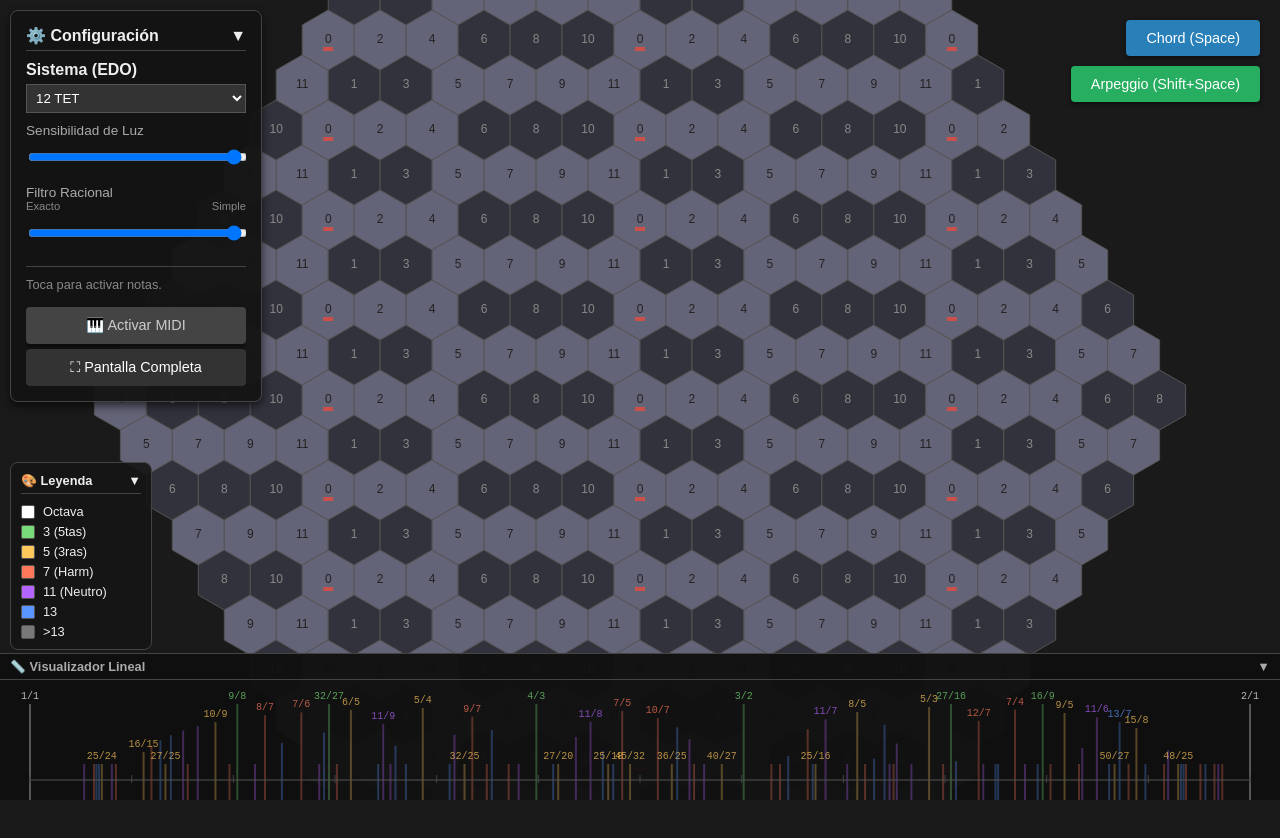
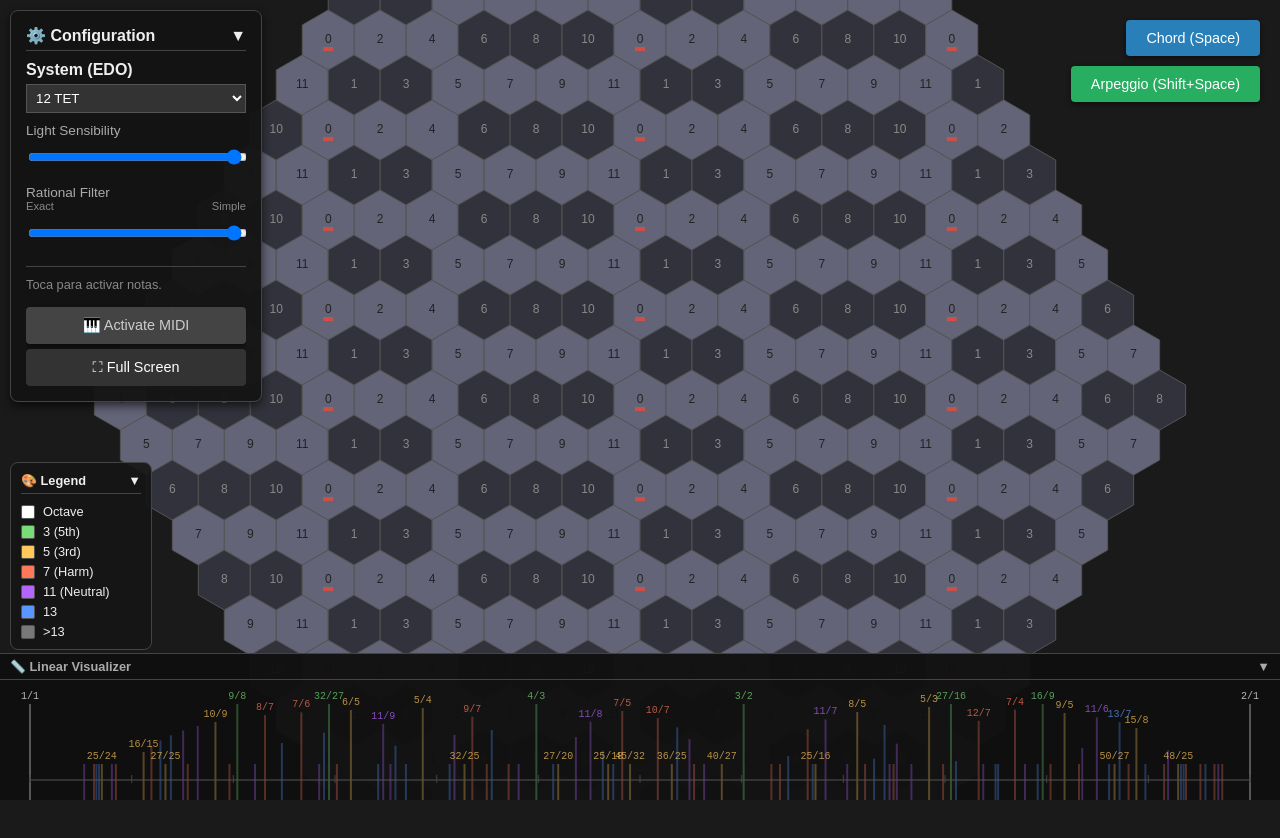
Before and after one commit to alvaro-gonzalez-redondo/hex-harmonics, a plain HTML site: page index.html in a window 1280 px wide. Drawn offline with Linux system fonts and the light colour scheme.

Commit message:
Translate texts

```diff
--- a/index.html
+++ b/index.html
@@ -22,11 +22,11 @@
     <!-- Panel UI Principal -->
     <div id="ui">
         <div class="panel-header" id="uiHeader">
-            <span>⚙️ Configuración</span>
+            <span>⚙️ Configuration</span>
             <span class="toggle-icon">▼</span>
         </div>
         <div class="panel-content" id="uiContent">
-            <div><strong>Sistema (EDO)</strong></div>
+            <div><strong>System (EDO)</strong></div>
             <select id="edoSelect">
                 <option value="12">12 TET</option>
                 <option value="19">19 TET</option>
@@ -35,22 +35,22 @@
                 <option value="72">72 TET</option>
             </select>
 
-            <label>Sensibilidad de Luz</label>
+            <label>Light Sensibility</label>
             <input type="range" id="sensSlider" min="5" max="80" value="80">
 
-            <label>Filtro Racional</label>
-            <div class="slider-labels"><span>Exacto</span><span>Simple</span></div>
+            <label>Rational Filter</label>
+            <div class="slider-labels"><span>Exact</span><span>Simple</span></div>
             <input type="range" id="complexitySlider" min="0.5" max="10.0" step="0.1" value="10.0">
 
             <div class="info" id="cellInfo">Toca para activar notas.</div>
 
             <!-- Botón MIDI Manual -->
             <button id="btnMidi" style="margin-top:15px; width:100%; background:#444; color:#ccc;" class="btn">
-                🎹 Activar MIDI
+                🎹 Activate MIDI
             </button>
             <div id="midiStatus" style="font-size:0.7em; text-align:center; margin-top:5px; color:#666; display:none;"></div>
 
-            <button id="btnFullscreen" class="btn" style="margin-top:5px; width:100%; background:#333;">⛶ Pantalla Completa</button>
+            <button id="btnFullscreen" class="btn" style="margin-top:5px; width:100%; background:#333;">⛶ Full Screen</button>
         </div>
     </div>
 
@@ -58,7 +58,7 @@
     <div id="legend">
         <!-- Cabecera que recibirá el click -->
         <div class="panel-header" id="legendHeader">
-            <span>🎨 Leyenda</span>
+            <span>🎨 Legend</span>
             <span class="toggle-icon">▼</span>
         </div>
         <!-- Contenido que se ocultará (AQUÍ ES DONDE FALTABA EL ID) -->
@@ -70,7 +70,7 @@
 
         <!-- Cabecera -->
         <div class="panel-header" id="linearHeader" style="background: rgba(15,15,15,0.95); padding: 5px 10px; border-top: 1px solid #444; margin: 0; color: #aaa; font-size: 0.8em;">
-            <span>📏 Visualizador Lineal</span>
+            <span>📏 Linear Visualizer</span>
             <span class="toggle-icon">▼</span>
         </div>
 
--- a/js/views.js
+++ b/js/views.js
@@ -218,7 +218,7 @@ export class Renderer {
         // Ya no hace falta poner el título aquí porque está en el HTML (header)
         // legendContainer.innerHTML = "<strong>Límites Primos</strong>"; <-- BORRAR ESTO
 
-        const labels = { 1: "Octava", 3: "3 (5tas)", 5: "5 (3ras)", 7: "7 (Harm)", 11: "11 (Neutro)", 13: "13", 17: ">13" };
+        const labels = { 1: "Octave", 3: "3 (5th)", 5: "5 (3rd)", 7: "7 (Harm)", 11: "11 (Neutral)", 13: "13", 17: ">13" };
         const limits = [1, 3, 5, 7, 11, 13, 17];
 
         limits.forEach(l => {
```
